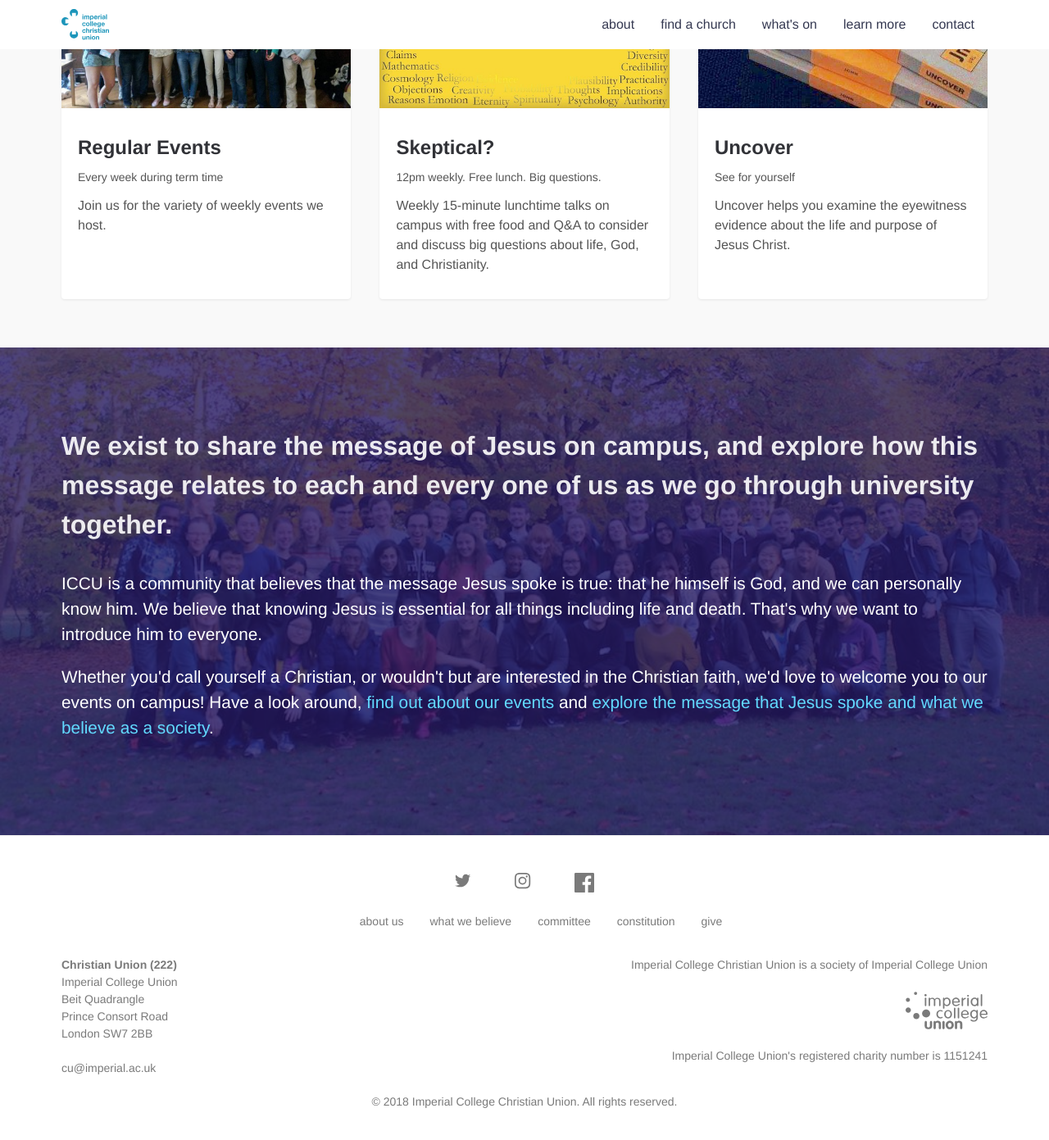
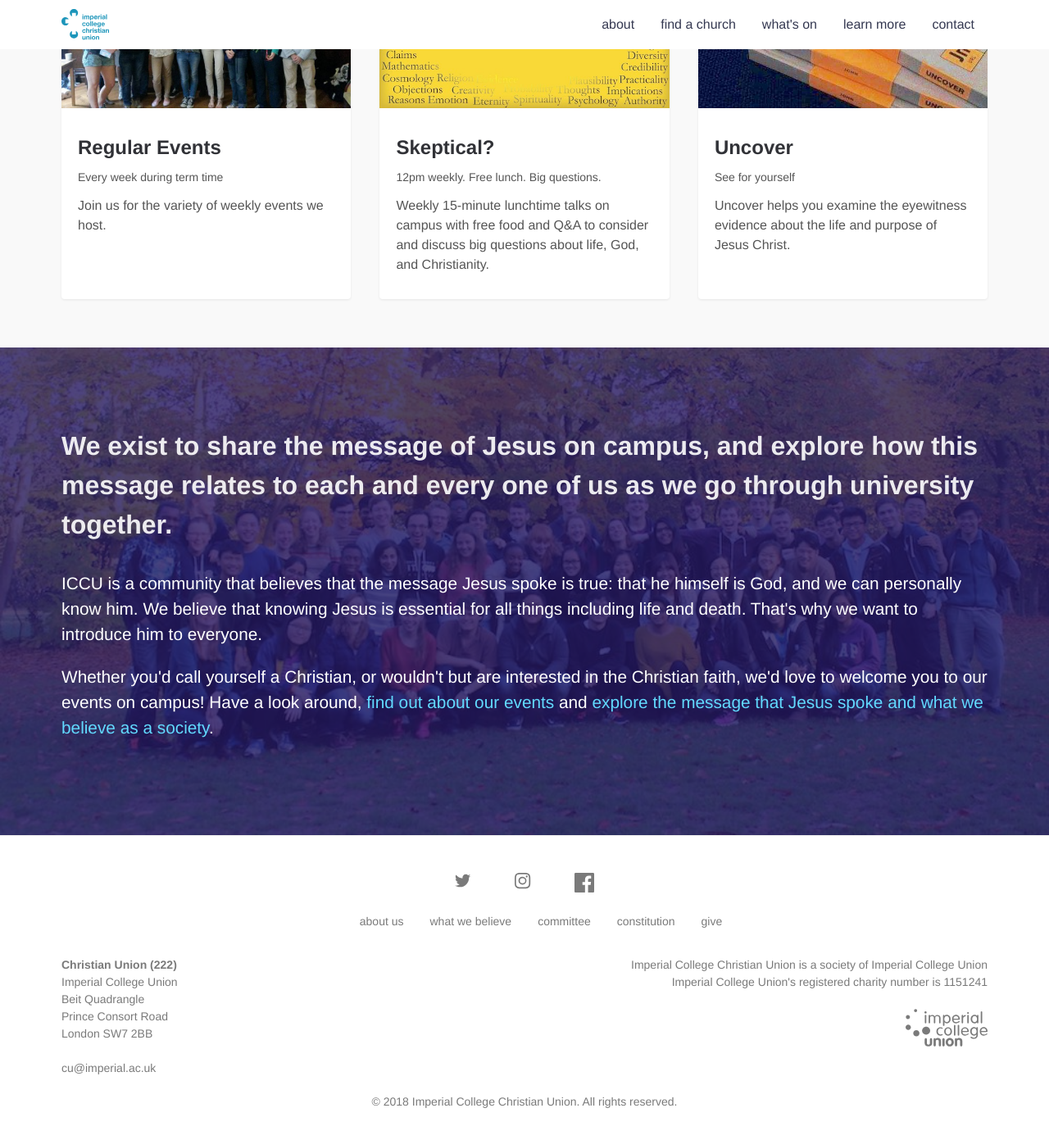
Before and after one commit to janczizikow/sleek, a Jekyll site: the page built from index.md, in a window 1280 px wide and 1400 px high, scrolled down 723 px. Shown: the top 1391 px of the window at 82% size. Built offline with Jekyll 4.4.1, drawn with Linux system fonts in a browser that asks for light colours.

Commit message:
correct footer alignment

```diff
--- a/_includes/footer.html
+++ b/_includes/footer.html
@@ -46,7 +46,8 @@
           <a href="https://imperialcollegeunion.org">
             Imperial College Christian Union is a society of Imperial College Union
           </a>
-        </p>
+        <br>
+        Imperial College Union's registered charity number is 1151241</p>
         <p>
           <a href="https://imperialcollegeunion.org">
             <svg id="icu_logo" viewBox="0 0 456.7 208.8" width="100px" height="50px">
@@ -112,7 +113,6 @@
             </svg>
           </a>
         </p>
-        <p>Imperial College Union's registered charity number is 1151241</p>
       </div>
     </div>
 
--- a/_sass/layout/_footer.scss
+++ b/_sass/layout/_footer.scss
@@ -46,10 +46,15 @@
 }
 
 div.footer-column {
-  display: block;
-  width: 100%;
-  margin-top: auto;
-  margin-bottom: auto;
+  &-left {
+    text-align: center;
+    margin: auto;
+  }
+
+  &-right {
+    text-align: center;
+    margin: auto;
+  }
 
   @include breakpoint($md) {
     width: 48.4375%;
@@ -78,8 +83,8 @@
   margin-bottom: 2rem;
 
   li {
-    display: inline;
+    display: inline-block;
     list-style-type: none;
-    margin: 1rem;
+    margin: 0 1rem 0 1rem;
   }
 }
```
Also changed, not shown: assets/css/main.css.
